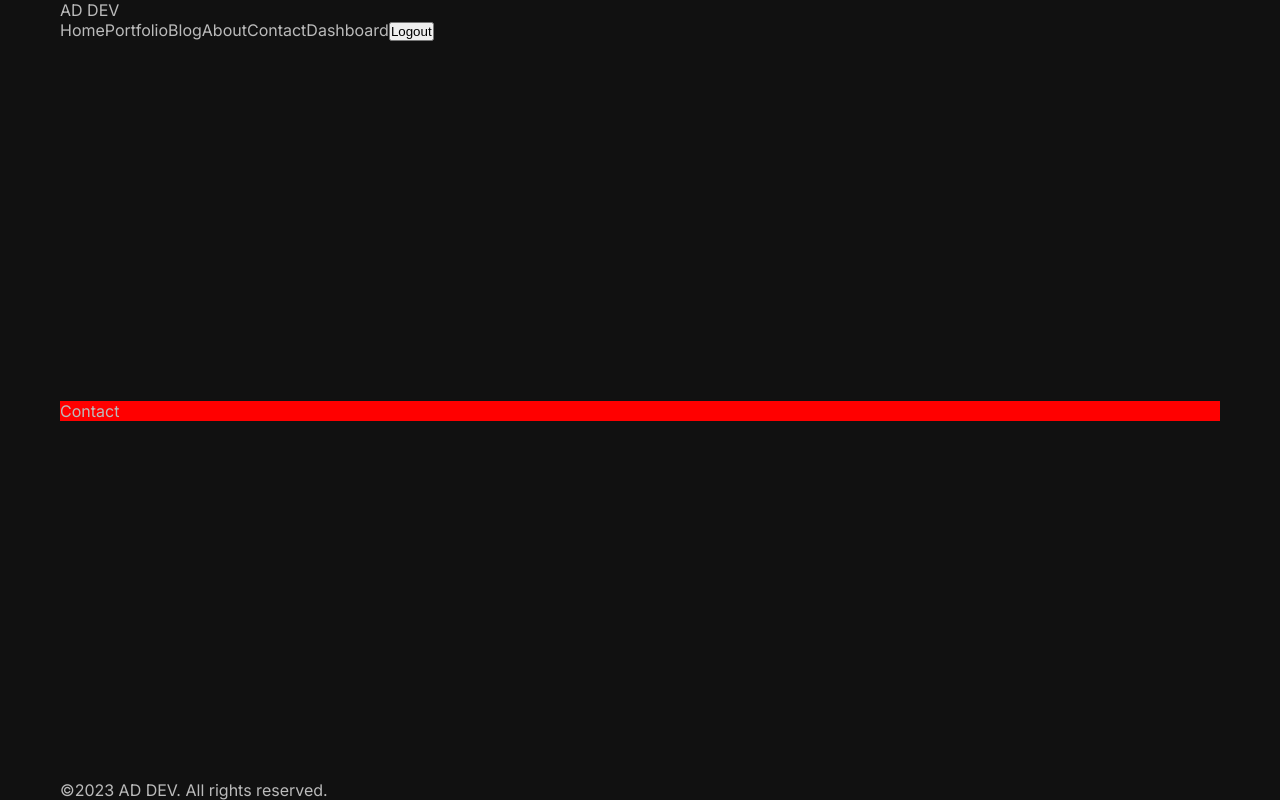
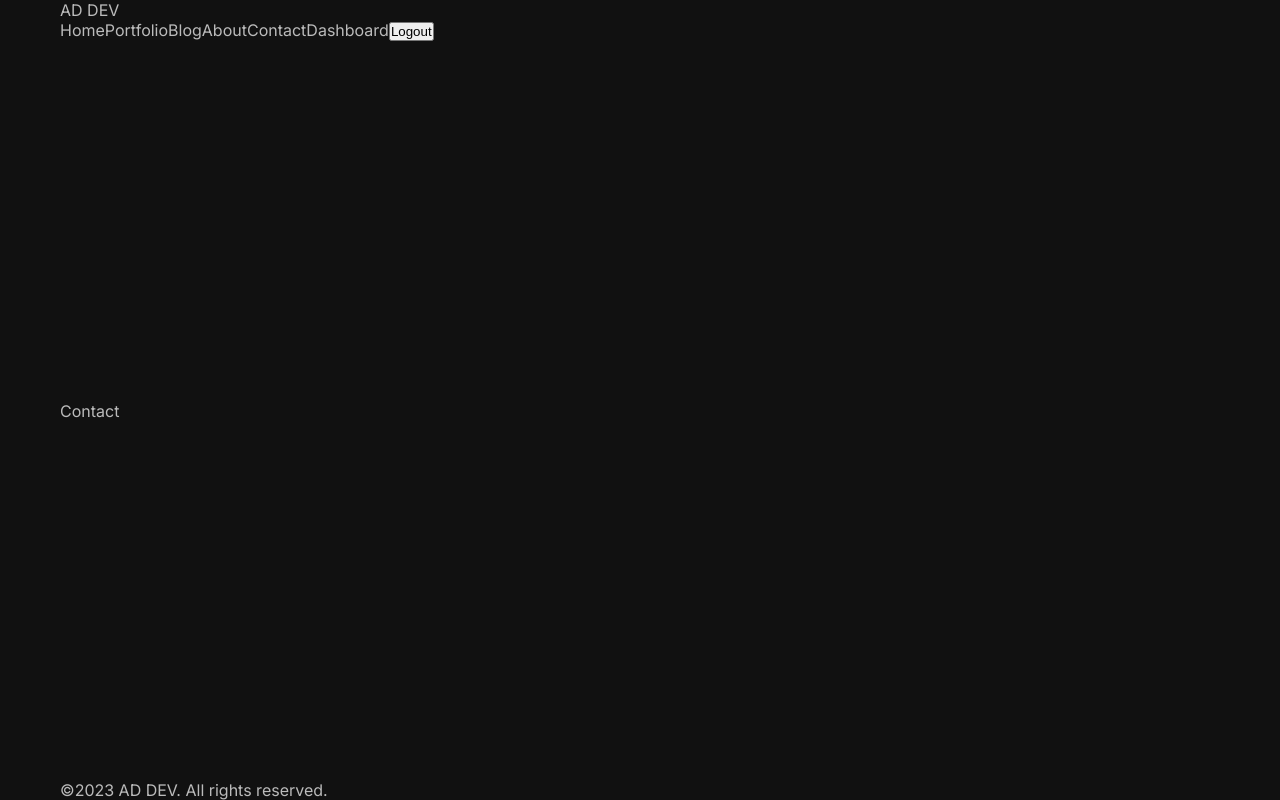
Before and after one commit to adarraji/nextjs-blog, a Next.js app: page /contact in a window 1280 px wide. Built offline with nearby package versions, Linux system fonts and the light colour scheme.

Commit message:
updated styles

```diff
--- a/src/app/about/page.module.css
+++ b/src/app/about/page.module.css
@@ -1,3 +1,3 @@
 .container {
-    background-color: red;
+
 }
--- a/src/app/contact/page.module.css
+++ b/src/app/contact/page.module.css
@@ -1,3 +1,3 @@
 .container {
-    background-color: red;
+
 }
--- a/src/app/dashboard/page.module.css
+++ b/src/app/dashboard/page.module.css
@@ -1,3 +1,3 @@
 .container {
-    background-color: red;
+
 }
--- a/src/app/page.module.css
+++ b/src/app/page.module.css
@@ -1,3 +1,3 @@
 .container {
-  background-color: brown;
+
 }
--- a/src/app/portfolio/page.module.css
+++ b/src/app/portfolio/page.module.css
@@ -1,3 +1,3 @@
 .container {
-    background-color: red;
+
 }
--- a/src/components/footer/Footer.jsx
+++ b/src/components/footer/Footer.jsx
@@ -1,10 +1,11 @@
 import React from 'react'
+import styles from "./page.module.css"
 
 const Footer = () => {
   return (
     <div>
       <div>©2023 AD DEV. All rights reserved.</div>
-      <div></div>
+      <div className={styles.container}></div>
     </div>
   )
 }
--- /dev/null
+++ b/src/components/footer/page.module.css
@@ -0,0 +1 @@
+.container {}
--- a/src/components/navbar/Navbar.jsx
+++ b/src/components/navbar/Navbar.jsx
@@ -2,6 +2,7 @@
 
 import Link from 'next/link'
 import React from 'react'
+import styles from "./page.module.css"
 
 const links = [
     {
@@ -38,7 +39,7 @@ const links = [
 
 const Navbar = () => {
     return (
-        <div>
+        <div className={styles.container}>
             <Link href="/">AD DEV</Link>
             <div>
                 {
--- /dev/null
+++ b/src/components/navbar/page.module.css
@@ -0,0 +1,3 @@
+.container {
+
+}
```
